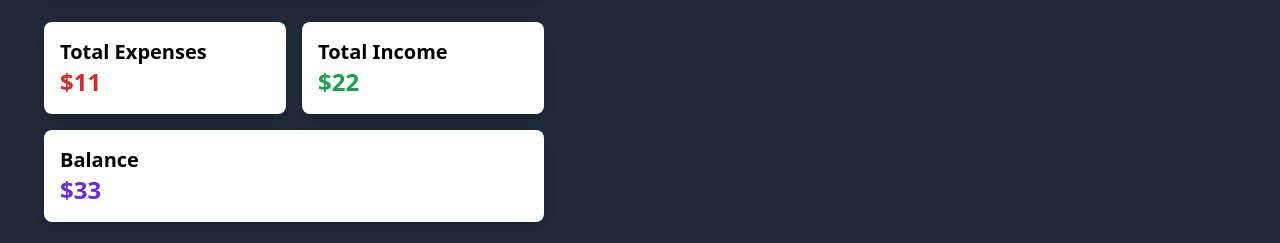
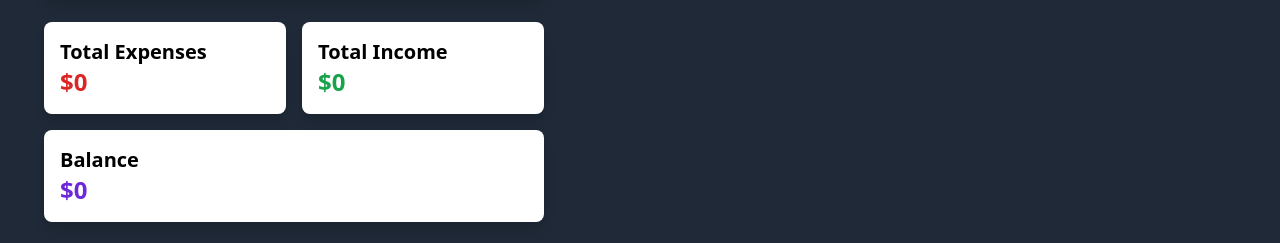
Before and after one commit to kusaXD/Expense-Tracker, a React (Create React App) app: page / in a window 1280 px wide. Shown: the part 698-941 px from the top of the page. Built offline with nearby package versions, Linux system fonts and the light colour scheme.

Commit message:
working summary cards

```diff
--- a/src/components/SummaryCards.jsx
+++ b/src/components/SummaryCards.jsx
@@ -1,21 +1,24 @@
 import React from "react";
+import { useTransactions } from "../context/TransactionContext";
 
 function SummaryCards() {
+  const { totals } = useTransactions();
+
   return (
     <div className="grid grid-cols-2 gap-4 w-[500px] m-5">
       <section className="bg-white p-4 rounded-lg shadow-lg">
         <p className="font-bold text-xl">Total Expenses</p>
-        <p className="font-bold text-2xl text-red-600">$11</p>
+        <p className="font-bold text-2xl text-red-600">${totals.expense}</p>
       </section>
 
       <section className="bg-white p-4 rounded-lg shadow-lg">
         <p className="font-bold text-xl">Total Income</p>
-        <p className="font-bold text-2xl text-green-600">$22</p>
+        <p className="font-bold text-2xl text-green-600">${totals.income}</p>
       </section>
 
       <section className="bg-white p-4 rounded-lg shadow-lg w-[500px]">
         <p className="font-bold text-xl">Balance</p>
-        <p className="font-bold text-2xl text-violet-700">$33</p>
+        <p className="font-bold text-2xl text-violet-700">$0</p>
       </section>
     </div>
   );
--- a/src/components/TransactionForm.jsx
+++ b/src/components/TransactionForm.jsx
@@ -20,9 +20,9 @@ function TransactionForm() {
     e.preventDefault();
 
     const newTransaction = {
-      id: Date.now().toString(), // генерируем уникальный ID
+      id: Date.now().toString(),
       description: formData.description,
-      amount: parseFloat(formData.amount), // ← ПРЕОБРАЗУЕМ В ЧИСЛО!
+      amount: parseFloat(formData.amount),
       type: formData.type,
       category: formData.category,
       date: formData.date,
--- a/src/components/TransactionItem.jsx
+++ b/src/components/TransactionItem.jsx
@@ -2,8 +2,45 @@ import React from "react";
 
 function TransactionItem({ transaction }) {
   return (
-    <div className="m-3 bg-gray-100 rounded-lg h-20 p-3">
-      <p className="text-lg font-bold">{transaction.amount}</p>
+    <div className="m-3 bg-white rounded-lg border border-gray-200 p-4 flex items-center justify-between shadow-sm">
+      <section className="flex-1">
+        <p className="text-lg font-medium text-gray-800">
+          {transaction.description}
+        </p>
+        <p className="text-sm text-gray-500 capitalize">
+          {transaction.category}
+        </p>
+      </section>
+
+      <section className="mx-4 text-center min-w-[90px]">
+        <p className="text-sm text-gray-500">Date</p>
+        <p className="text-base font-medium text-gray-700">
+          {transaction.date}
+        </p>
+      </section>
+
+      <section className="min-w-[100px] text-right">
+        <p
+          className={`text-lg font-bold ${transaction.type === "expense" ? "text-red-600" : "text-green-600"}`}
+        >
+          {transaction.type === "expense" ? "-" : "+"}${transaction.amount}
+        </p>
+      </section>
+
+      <button className="ml-2 text-gray-400 hover:text-red-500 transition-colors">
+        <svg
+          xmlns="http://www.w3.org/2000/svg"
+          className="h-5 w-5"
+          viewBox="0 0 20 20"
+          fill="currentColor"
+        >
+          <path
+            fillRule="evenodd"
+            d="M9 2a1 1 0 00-.894.553L7.382 4H4a1 1 0 000 2v10a2 2 0 002 2h8a2 2 0 002-2V6a1 1 0 100-2h-3.382l-.724-1.447A1 1 0 0011 2H9zM7 8a1 1 0 012 0v6a1 1 0 11-2 0V8zm5-1a1 1 0 00-1 1v6a1 1 0 102 0V8a1 1 0 00-1-1z"
+            clipRule="evenodd"
+          />
+        </svg>
+      </button>
     </div>
   );
 }
--- a/src/components/TransactionList.jsx
+++ b/src/components/TransactionList.jsx
@@ -8,10 +8,10 @@ function TransactionList() {
   return (
     <div className="bg-white text-black rounded-lg shadow-lg w-[900px] p-7 m-5">
       <p className="text-3xl font-bold">Recent Transactions</p>
-      {transactions.length > 1 ? (
+      {transactions.length > 0 ? (
         <div>
-          {transactions.slice(1).map((transaction, index) => (
-            <TransactionItem key={index + 1} transaction={transaction} />
+          {transactions.map((transaction, index) => (
+            <TransactionItem key={transaction.id} transaction={transaction} />
           ))}
         </div>
       ) : (
--- a/src/context/TransactionContext.jsx
+++ b/src/context/TransactionContext.jsx
@@ -6,15 +6,40 @@ const TransactionsContext = createContext();
 export const useTransactions = () => useContext(TransactionsContext);
 
 export const TransactionsProvider = ({ children }) => {
-  const [transactions, setTransactions] = useState([]);
+  const [state, setState] = useState({
+    transactions: [],
+    totals: {
+      expense: 0,
+      income: 0,
+    },
+  });
 
   const addTransaction = (transaction) => {
-    setTransactions((prev) => [...prev, transaction]);
+    setState((prev) => {
+      const amount = parseFloat(transaction.amount);
+
+      const newTotals = { ...prev.totals };
+
+      if (transaction.type === "expense") {
+        newTotals.expense += amount;
+      } else {
+        newTotals.income += amount;
+      }
+
+      return {
+        transactions: [...prev.transactions, transaction],
+        totals: newTotals,
+      };
+    });
   };
 
   return (
     <TransactionsContext.Provider
-      value={{ transactions, setTransactions, addTransaction }}
+      value={{
+        transactions: state.transactions,
+        totals: state.totals,
+        addTransaction,
+      }}
     >
       {children}
     </TransactionsContext.Provider>
```
